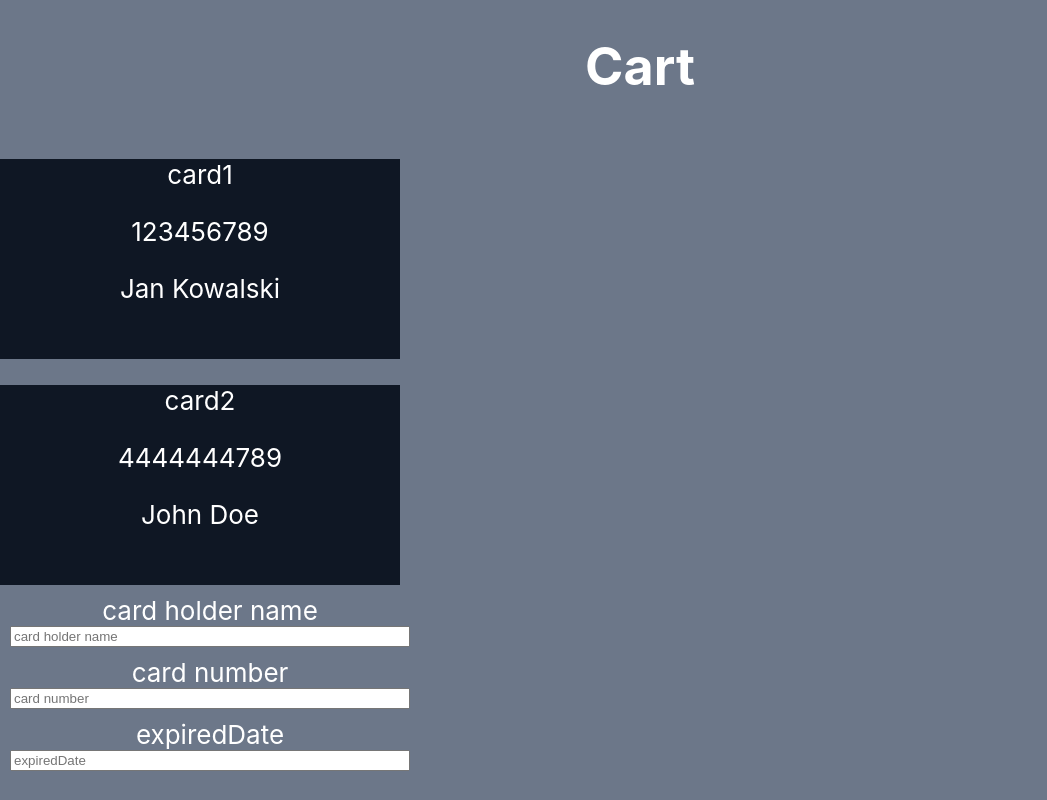
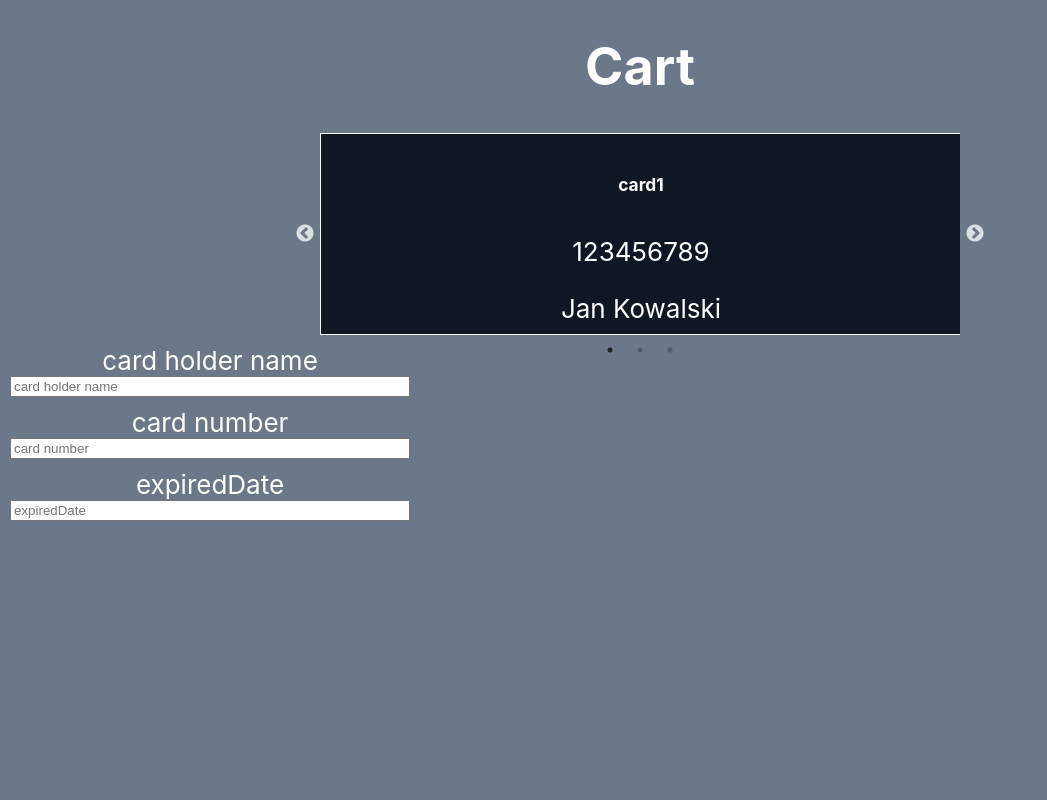
Before and after one commit to weblukas/concise-app, a React (Create React App) app: page / in a window 1280 px wide. Shown: the whole page, without its empty margins (0-1047 px from the left). Built offline with nearby package versions, Linux system fonts and the light colour scheme.

Commit message:
slider added

```diff
--- a/package.json
+++ b/package.json
@@ -6,6 +6,7 @@
     "@testing-library/jest-dom": "^5.16.1",
     "@testing-library/react": "^12.1.2",
     "@testing-library/user-event": "^13.5.0",
+    "card-validator": "^8.1.1",
     "react": "^17.0.2",
     "react-dom": "^17.0.2",
     "react-scripts": "5.0.0",
--- a/src/App.css
+++ b/src/App.css
@@ -12,17 +12,21 @@
   font-size: calc(10px + 2vmin);
   color: white;
 }
-
+.card-slider {
+  width: 50vw;
+  margin: 0 auto;
+}
 .card {
-  width: 400px;
+  width: 100px;
   height: 200px;
   background-color: #0f1724;
+  border: 1px solid rgb(250, 252, 250);
 }
 
 .sliderContainer {
   margin: 0 auto;
   margin-top: 4rem;
-  width: 80vw;
+  width: 60vw;
   height: 450px;
   text-align: center;
 
--- a/src/components/Card.js
+++ b/src/components/Card.js
@@ -8,10 +8,11 @@ const Card = () => {
         <div className='slider-container'>
           {cards.map((item, index)=>{
             return(
-                <div key={item.id} className='card'>
+                <div key={item.id} >
                     <p>{item.name}</p>
                     <p>{item.cardNumber}</p>
                     <p>{item.cardHolderName}</p>
+
                 </div>
             )
           })}
--- a/src/components/CardSlider.js
+++ b/src/components/CardSlider.js
@@ -1,28 +1,54 @@
-import React from 'react'
-import Card from './Card'
+import React from "react";
+import Card from "./Card";
+import "slick-carousel/slick/slick.css";
+import "slick-carousel/slick/slick-theme.css";
+import Slider from "react-slick";
 
 export const cards = [
   {
     id: 1,
     name: "card1",
     cardNumber: 123456789,
-        cardHolderName: 'Jan Kowalski',
+    cardHolderName: "Jan Kowalski",
   },
   {
     id: 2,
     name: "card2",
     cardNumber: 4444444789,
-        cardHolderName: 'John Doe',
-    }
-]
-
+    cardHolderName: "John Doe",
+  },
+  {
+    id: 3,
+    name: "card3",
+    cardNumber: 55555555555,
+    cardHolderName: "Robert Doe",
+  },
+];
 
 const CardSlider = () => {
+  const settings = {
+    dots: true,
+    infinite: true,
+    speed: 500,
+    slidesToShow: 1,
+    slidesToScroll: 1
+  };
+
   return (
-        <div className='card-slider'>
-            <Card />
+    <div className="card-slider">
+      <Slider {...settings}>
+        {cards.map((card) => {
+          return (
+            <div className="card" key={card.id}>
+              <h6>{card.name}</h6>
+              <p>{card.cardNumber}</p>
+              <p>{card.cardHolderName}</p>
             </div>
-    )
-}
+          );
+        })}
+      </Slider>
+    </div>
+  );
+};
 
-export default CardSlider
+export default CardSlider;
--- a/src/components/Form.js
+++ b/src/components/Form.js
@@ -1,25 +1,32 @@
 import React, { useRef } from "react";
 import FormInput from "./FormInput";
+import valid from "card-validator";
+
+console.log(valid);
 
 const initialValue = {
   name: "",
 };
 
 const nameValidation = /^[\w'\-,.][^0-9_!¡?÷?¿/\\+=@#$%ˆ&*(){}|~<>;:[\]]{2,}$/
-const cardNumberValidation = /^(5[1-5][0-9]{14}|2(22[1-9][0-9]{12}|2[3-9][0-9]{13}|[3-6][0-9]{14}|7[0-1][0-9]{13}|720[0-9]{12}))$/
+
 const Form = () => {
   const formRef = useRef(initialValue);
 
 
   const fieldUpdate = (fieldName, value) => {
     formRef.current[fieldName] = value;
+
   };
 
   const validators = {
     name: () => nameValidation.test(formRef.current),
-    cardNumberValidation: () => cardNumberValidation.test(formRef.current),
+    cardNumberValidation: () => valid.number(formRef.current),
     expiredDate: () => formRef.current.expiredDate.length > 4,
   };
+
+
+  // if()
   return (
     <form>
       <FormInput
@@ -27,21 +34,21 @@ const Form = () => {
         placeholder="card holder name"
         label="card holder name"
         OnChange={(value) => fieldUpdate("name", value)}
-        valid={validators.name}
+        validCard={validators.name}
       />
       <FormInput
         name="cardNumber"
         placeholder="card number"
         label="card number"
         OnChange={(value) => fieldUpdate("card-number", value)}
-        valid={validators.cardNumberValidation}
+        validCard={validators.cardNumberValidation}
       />
       <FormInput
         name="expiredDate"
         placeholder="expiredDate"
         label="expiredDate"
         OnChange={(value) => fieldUpdate("expiredDate", value)}
-        valid={validators.expiredDate}
+        validCard={validators.expiredDate}
       />
     </form>
   );
--- a/src/components/FormInput.js
+++ b/src/components/FormInput.js
@@ -1,10 +1,10 @@
 import React, { useState } from "react";
 
-const FormInput = ({ label, name, placeholder, valid, OnChange }) => {
+const FormInput = ({ label, name, placeholder, validCard, OnChange }) => {
   const [isValid, setIsValid] = useState(true);
   const onBlur = () => {
-    if (valid !== undefined) {
-      setIsValid(valid());
+    if (validCard !== undefined) {
+      setIsValid(validCard());
     }
   };
 
```
Also changed, not shown: 1 other file (tests, documents, lock files or other folders). Lines whose indentation alone changed are shown as unchanged.
